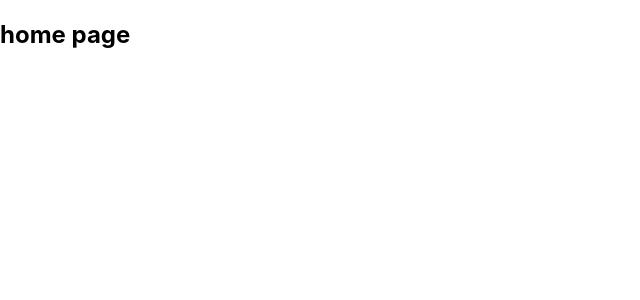
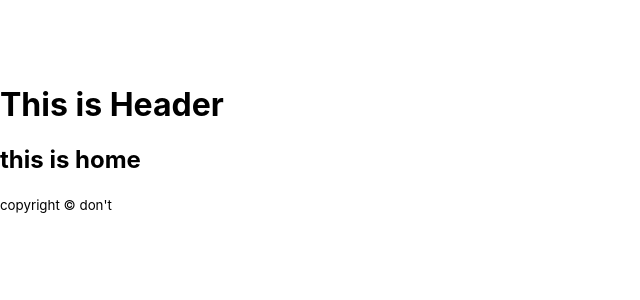
Before and after one commit to sabbir-hossen66/warehouse-management, a React (Create React App) app: page / in a window 1280 px wide. Shown: the top 300 px of the page, without its empty margins (0-640 px from the left). Built offline with nearby package versions, Linux system fonts and the light colour scheme.

Commit message:
web-site-name done

```diff
--- a/src/App.js
+++ b/src/App.js
@@ -1,9 +1,21 @@
+import { Route, Routes } from 'react-router-dom';
 import './App.css';
+import Blog from './Pages/Blog/Blog';
+import Home from './Pages/Home/Home/Home';
+import Footer from './Pages/Shared/Footer/Footer';
+import Header from './Pages/Shared/Header/Header';
+import Title from './Pages/Title/Title';
 
 function App() {
   return (
     <div>
-      <h2>home page</h2>
+      <Title></Title>
+      <Header></Header>
+      <Routes>
+        <Route path='/' element={<Home></Home>}></Route>
+        <Route path='/blog' element={<Blog></Blog>}></Route>
+      </Routes>
+      <Footer></Footer>
     </div>
   );
 }
--- /dev/null
+++ b/src/Pages/Blog/Blog.js
@@ -0,0 +1,12 @@
+import React from 'react';
+import '../Blog/Blog.css'
+
+const Blog = () => {
+    return (
+        <div>
+            <h2>ans to the question</h2>
+        </div>
+    );
+};
+
+export default Blog;
--- /dev/null
+++ b/src/Pages/Home/Home/Home.js
@@ -0,0 +1,12 @@
+import React from 'react';
+import '../Home/Home.css'
+
+const Home = () => {
+    return (
+        <div>
+            <h2>this is home</h2>
+        </div>
+    );
+};
+
+export default Home;
--- a/src/Pages/Shared/Footer/Footer.js
+++ b/src/Pages/Shared/Footer/Footer.js
@@ -3,9 +3,9 @@ import '../Footer/Footer.css'
 
 const Footer = () => {
     return (
-        <div>
-            <h3>Footer</h3>
-        </div>
+        <footer>
+            <p><small>copyright © don't</small></p>
+        </footer>
     );
 };
 
--- a/src/Pages/Shared/Header/Header.js
+++ b/src/Pages/Shared/Header/Header.js
@@ -3,9 +3,9 @@ import '../Header/Header.css'
 
 const Header = () => {
     return (
-        <div>
+        <header>
             <h1>This is Header</h1>
-        </div>
+        </header>
     );
 };
 
--- /dev/null
+++ b/src/Pages/Title/Title.css
@@ -0,0 +1,6 @@
+.title-style {
+    text-align: center;
+    color: rgba(255, 99, 71, 0.884);
+    font-family: cursive;
+
+}
--- /dev/null
+++ b/src/Pages/Title/Title.js
@@ -0,0 +1,14 @@
+import React from 'react';
+import '../Title/Title.css'
+
+const Title = () => {
+    return (
+        <div className='title-style'>
+            <marquee>
+                <h3>Wonder Of Books house</h3>
+            </marquee>
+        </div>
+    );
+};
+
+export default Title;
--- a/src/index.js
+++ b/src/index.js
@@ -3,12 +3,15 @@ import ReactDOM from 'react-dom/client';
 import './index.css';
 import App from './App';
 import reportWebVitals from './reportWebVitals';
+import { BrowserRouter } from 'react-router-dom';
 
 const root = ReactDOM.createRoot(document.getElementById('root'));
 root.render(
-  <React.StrictMode>
-    <App />
-  </React.StrictMode>
+  <BrowserRouter>
+    <React.StrictMode>
+      <App />
+    </React.StrictMode>
+  </BrowserRouter>
 );
 
 // If you want to start measuring performance in your app, pass a function
```
Also changed, not shown: src/Pages/Blog/Blog.css (added), src/Pages/Home/Home/Home.css (added).
